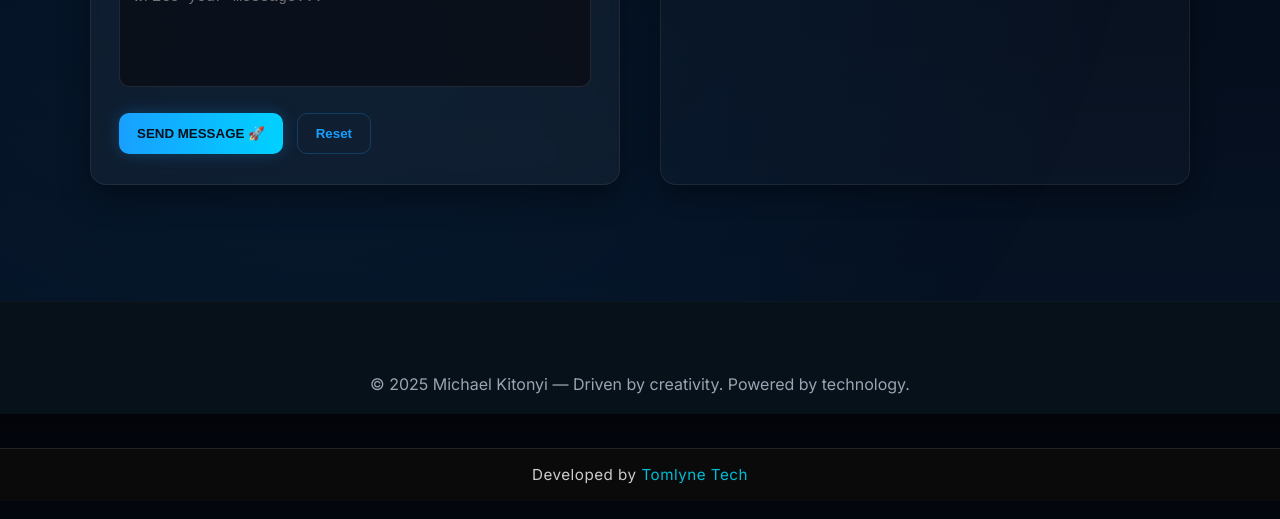
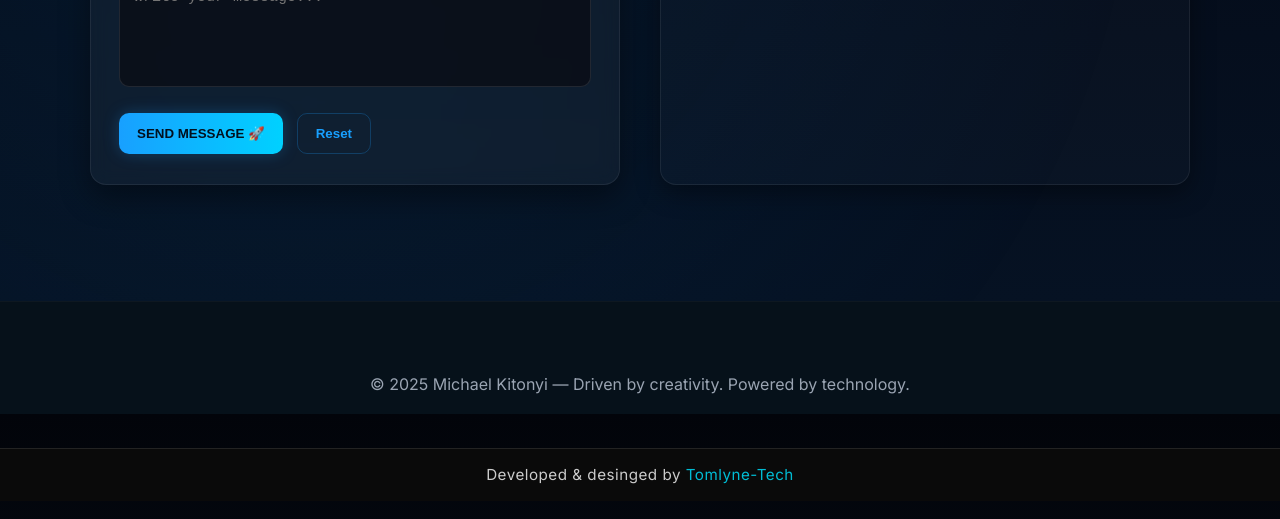
Before and after one commit to Tomlyne-Tech/Mike-Kitonyi, a plain HTML site: page index.html in a window 1280 px wide. Shown: the part 3586-4105 px from the top of the page. Drawn offline with Linux system fonts and the light colour scheme.

Commit message:
3rd footer

```diff
--- a/index.html
+++ b/index.html
@@ -258,7 +258,7 @@
     <div class="container">
       <p>© <span id="year"></span> Michael Kitonyi — Driven by creativity. Powered by technology.</p>
     </div>
-    <div class="footer-bottom"> <p> Developed by <a href="https://thomlyne-apoka.vercel.app/" target="_blank">Tomlyne Tech</a> </p> </div>
+    <div class="footer-bottom"> <p> Developed & desinged by <a href="https://thomlyne-apoka.vercel.app/" target="_blank">Tomlyne-Tech</a> </p> </div>
   </footer>
 
   <!-- Modal for project preview -->
```
